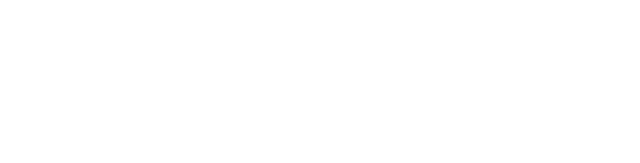
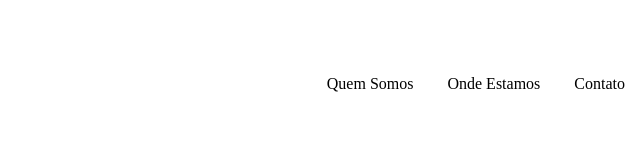
Before and after one commit to diegojuan-dev/landing-page-lutando-e-vencendo, a plain HTML site: page index.html in a window 1280 px wide. Shown: the whole page, without its empty margins (640-1280 px from the left). Drawn offline with Linux system fonts and the light colour scheme; a web font is replaced by a local one.

Commit message:
create the menu

```diff
--- a/index.html
+++ b/index.html
@@ -4,11 +4,29 @@
     <meta charset="UTF-8">
     <meta http-equiv="X-UA-Compatible" content="IE=edge">
     <meta name="viewport" content="width=device-width, initial-scale=1.0">
-    <meta name="description" content="Insira aqui a descrição da landind page">
+    <meta name="description" content="Site do projeto Lutando e Vencendo">
     <title>Projeto Lutando e Vencendo</title>
     <link rel="shortcut icon" href="favicon.ico" type="image/x-icon">
+
+    <link rel="preconnect" href="https://fonts.googleapis.com">
+    <link rel="preconnect" href="https://fonts.gstatic.com" crossorigin>
+    <link href="https://fonts.googleapis.com/css2?family=Source+Serif+Pro:wght@300;400;600&display=swap" rel="stylesheet">
+
+    <link rel="stylesheet" href="src/css/reset.css">
+    <link rel="stylesheet" href="src/css/style.css">
 </head>
 <body>
-
+    <header class="cabecalho">
+        <a href="index.html" class="logo">
+            <h1>Projeto Lutando e Vencendo</h1>
+        </a>
+        <nav>
+            <ul>
+                <li><a href="">Quem Somos</a></li>
+                <li><a href="">Onde Estamos</a></li>
+                <li><a href="">Contato</a></li>
+            </ul>
+        </nav>
+    </header>
 </body>
 </html>
--- /dev/null
+++ b/src/css/reset.css
@@ -0,0 +1,22 @@
+*{
+    margin: 0;
+    padding: 0;
+    border: none;
+    outline: none;
+    font-weight: 300;
+    box-sizing: border-box;
+    font-family: 'Source Serif Pro', serif;
+}
+
+a{
+    text-decoration: none;
+    color: black;
+}
+
+ul{
+    list-style: none;
+}
+
+img{
+    max-width: 100%;
+}
--- /dev/null
+++ b/src/css/style.css
@@ -0,0 +1,35 @@
+body{
+    max-width: 1440px;
+}
+
+.cabecalho{
+    padding: 30px 15px;
+    position: relative;
+}
+
+.cabecalho .logo{
+    background: url(../image/) center center no-repeat;
+    width: 85px;
+    height: 85px;
+    display: inline-block;
+}
+
+.cabecalho .logo h1{
+    font-size: 0;
+}
+
+.cabecalho nav{
+    display: inline-block;
+    position: absolute;
+    right: 0;
+    margin-top: 30px;
+}
+
+.cabecalho ul li{
+    display: inline-block;
+    padding: 15px;
+}
+
+.cabecalho ul li a:hover{
+    font-weight: bold;
+}
```
